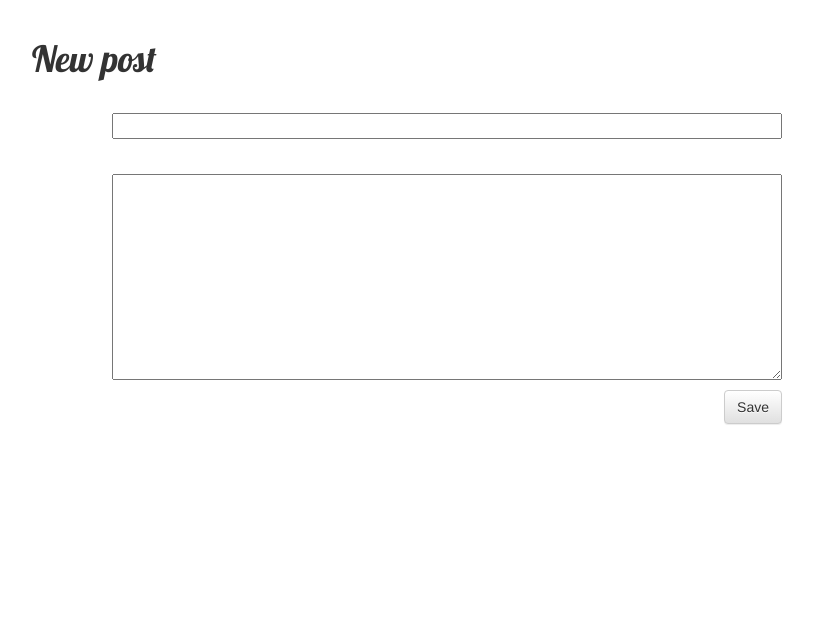
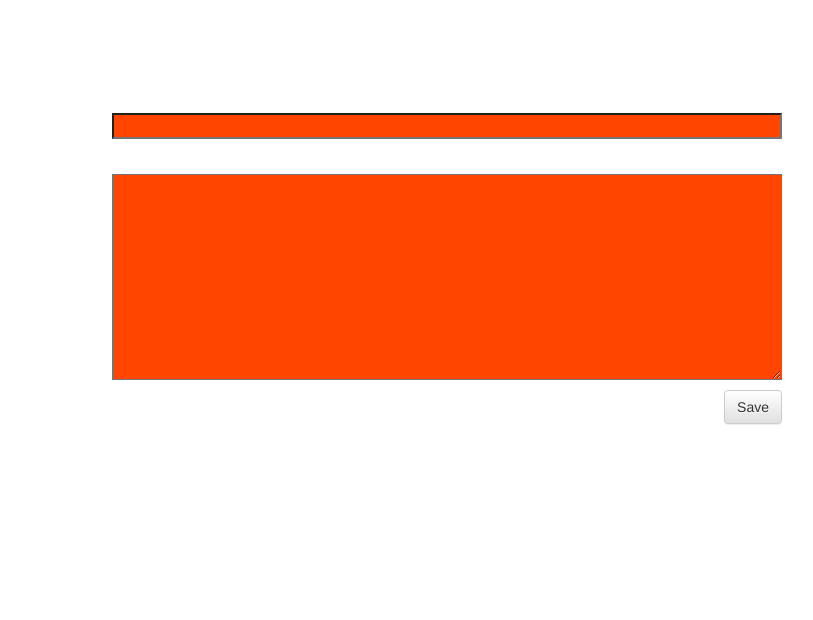
Before and after one commit to s150951/my-first-blog, a Django app: page /post/new/ in a window 1280 px wide. Shown: the part 125-745 px from the top of the page, without its empty margins (23-836 px from the left). Run offline with Django 3.2, Linux system fonts and the light colour scheme; some libraries are stand-ins or nearby versions.

Commit message:
final touch

```diff
--- a/blog/static/css/blog.css
+++ b/blog/static/css/blog.css
@@ -61,6 +61,10 @@ p{
     padding-left: 80px;
 }
 
+h1{
+  color: #ffffff;
+}
+
 .glyphicon-plus{
   background-image: url("http://www.clker.com/cliparts/Y/O/i/S/L/M/blue-square-button-hi.png");
   background-size: cover;
@@ -70,3 +74,7 @@ p{
   width: 50px;
   height: 50px;
 }
+
+textarea, input{
+  background-color: #FF4500;
+}
```
